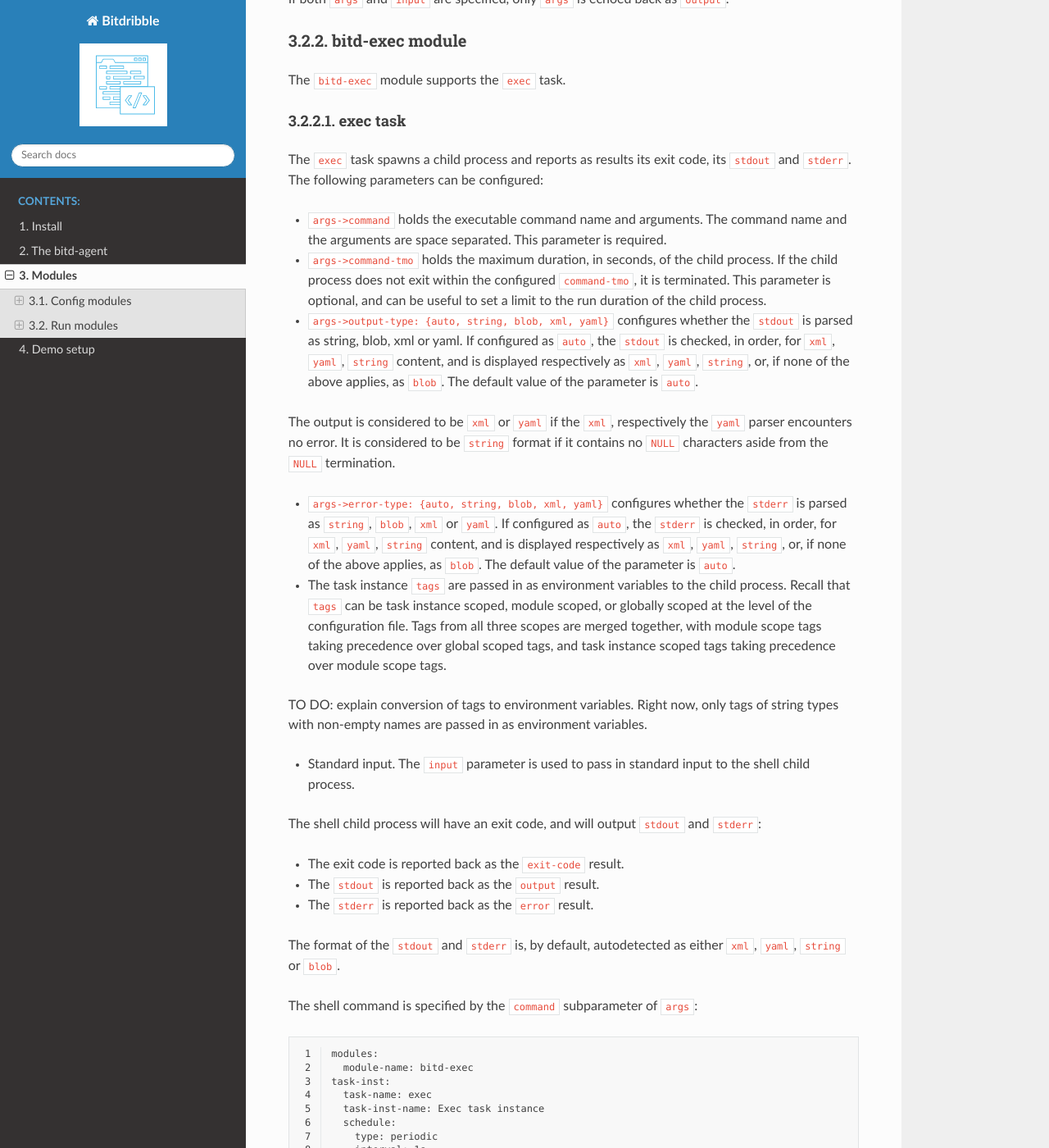
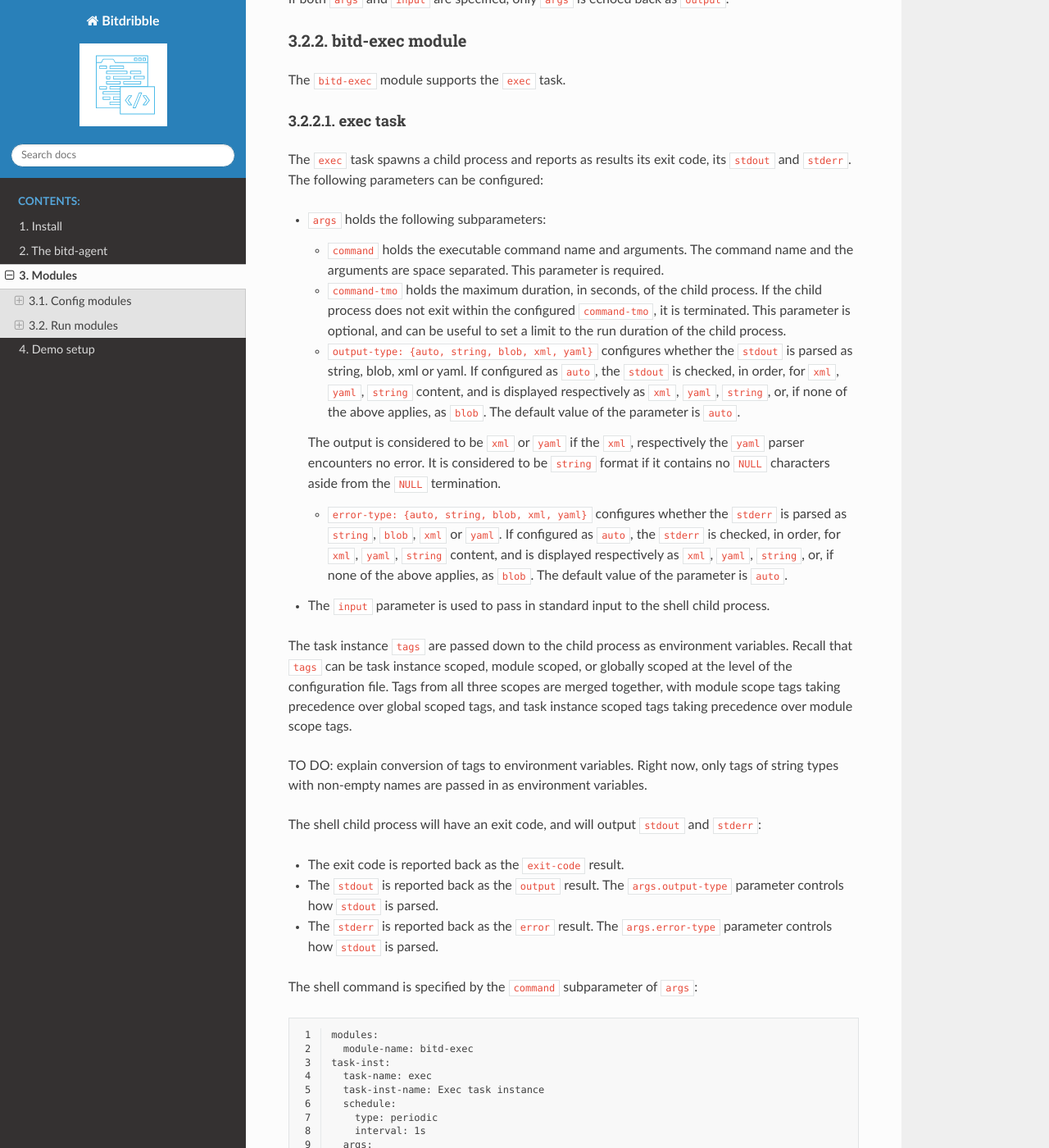
Before and after one commit to Bitdribble/bitdribble-doc, a Sphinx documentation site: the page built from source/modules.rst, in a window 1280 px wide and 1400 px high, scrolled down 2653 px. Shown: the whole window at 82% size. Built offline with Sphinx 7.4.7 and the Read the Docs theme 2.0.0, drawn with Linux system fonts in a browser that asks for light colours.

Commit message:
exec module doc

```diff
--- a/source/modules.rst
+++ b/source/modules.rst
@@ -143,31 +143,31 @@ exec task
 ^^^^^^^^^
 The ``exec`` task spawns a child process and reports as results its exit code, its ``stdout`` and ``stderr``. The following parameters can be configured:
 
-* ``args->command`` holds the executable command name and arguments. The command name and the arguments are space separated. This parameter is required.
+* ``args`` holds the following subparameters:
 
-* ``args->command-tmo`` holds the maximum duration, in seconds, of the child process. If the child process does not exit within the configured ``command-tmo``, it is terminated. This parameter is optional, and can be useful to set a limit to the run duration of the child process.
+  * ``command`` holds the executable command name and arguments. The command name and the arguments are space separated. This parameter is required.
 
-* ``args->output-type: {auto, string, blob, xml, yaml}`` configures whether the ``stdout`` is parsed as string, blob, xml or yaml. If configured as ``auto``, the ``stdout`` is checked, in order, for ``xml``, ``yaml``, ``string`` content, and is displayed respectively as ``xml``, ``yaml``, ``string``, or, if none of the above applies, as ``blob``. The default value of the parameter is ``auto``.
+  * ``command-tmo`` holds the maximum duration, in seconds, of the child process. If the child process does not exit within the configured ``command-tmo``, it is terminated. This parameter is optional, and can be useful to set a limit to the run duration of the child process.
 
-The output is considered to be ``xml`` or ``yaml`` if the ``xml``, respectively the ``yaml`` parser encounters no error. It is considered to be ``string`` format if it contains no ``NULL`` characters aside from the ``NULL`` termination.
+  * ``output-type: {auto, string, blob, xml, yaml}`` configures whether the ``stdout`` is parsed as string, blob, xml or yaml. If configured as ``auto``, the ``stdout`` is checked, in order, for ``xml``, ``yaml``, ``string`` content, and is displayed respectively as ``xml``, ``yaml``, ``string``, or, if none of the above applies, as ``blob``. The default value of the parameter is ``auto``.
 
-* ``args->error-type: {auto, string, blob, xml, yaml}`` configures whether the ``stderr`` is parsed as ``string``, ``blob``, ``xml`` or ``yaml``. If configured as ``auto``, the ``stderr`` is checked, in order, for ``xml``, ``yaml``, ``string`` content, and is displayed respectively as ``xml``, ``yaml``, ``string``, or, if none of the above applies, as ``blob``. The default value of the parameter is ``auto``.
+  The output is considered to be ``xml`` or ``yaml`` if the ``xml``, respectively the ``yaml`` parser encounters no error. It is considered to be ``string`` format if it contains no ``NULL`` characters aside from the ``NULL`` termination.
 
-* The task instance ``tags`` are passed in as environment variables to the child process. Recall that ``tags`` can be task instance scoped, module scoped, or globally scoped at the level of the configuration file. Tags from all three scopes are merged together, with module scope tags taking precedence over global scoped tags, and task instance scoped tags taking precedence over module scope tags.
+  * ``error-type: {auto, string, blob, xml, yaml}`` configures whether the ``stderr`` is parsed as ``string``, ``blob``, ``xml`` or ``yaml``. If configured as ``auto``, the ``stderr`` is checked, in order, for ``xml``, ``yaml``, ``string`` content, and is displayed respectively as ``xml``, ``yaml``, ``string``, or, if none of the above applies, as ``blob``. The default value of the parameter is ``auto``.
+
+* The ``input`` parameter is used to pass in standard input to the shell child process.
+
+The task instance ``tags`` are passed down to the child process as environment variables. Recall that ``tags`` can be task instance scoped, module scoped, or globally scoped at the level of the configuration file. Tags from all three scopes are merged together, with module scope tags taking precedence over global scoped tags, and task instance scoped tags taking precedence over module scope tags.
 
 TO DO: explain conversion of tags to environment variables. Right now, only tags of string types with non-empty names are passed in as environment variables.
-
-* Standard input. The ``input`` parameter is used to pass in standard input to the shell child process.
 
 The shell child process will have an exit code, and will output ``stdout`` and ``stderr``:
 
 * The exit code is reported back as the ``exit-code`` result.
 
-* The ``stdout`` is reported back as the ``output`` result.
+* The ``stdout`` is reported back as the ``output`` result. The ``args.output-type`` parameter controls how ``stdout`` is parsed.
 
-* The ``stderr`` is reported back as the ``error`` result.
-
-The format of the ``stdout`` and ``stderr`` is, by default, autodetected as either ``xml``, ``yaml``, ``string`` or ``blob``.
+* The ``stderr`` is reported back as the ``error`` result. The ``args.error-type`` parameter controls how ``stdout`` is parsed.
 
 The shell command is specified by the ``command`` subparameter of ``args``:
 
```
